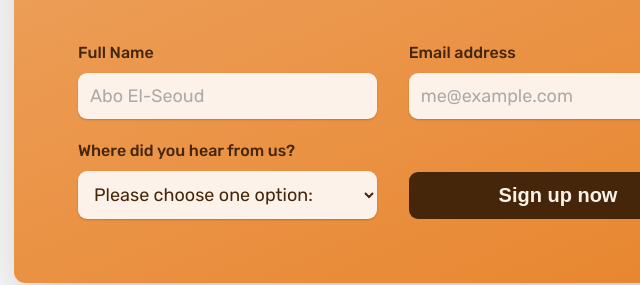
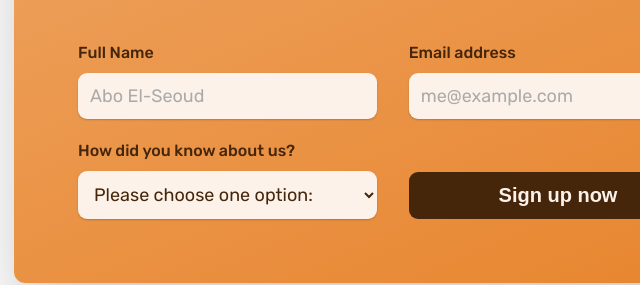
Before and after one commit to MAES-Pyramids/Omnifood-Course-FrontEnd, a plain HTML site: page index.html in a window 1280 px wide. Shown: the part 6989-7274 px from the top of the page, 58-698 px from the left. Drawn offline with nearby package versions, Linux system fonts and the light colour scheme; some packages are replaced by stand-ins of ours; a script that the page names is missing.

Commit message:
small change for mohsen

```diff
--- a/index.html
+++ b/index.html
@@ -689,7 +689,7 @@
                   />
                 </div>
                 <div>
-                  <label for="select">Where did you hear from us?</label>
+                  <label for="select">How did you know about us?</label>
                   <select id="select" name="select-where" required>
                     <option value="">Please choose one option:</option>
                     <option value="friends">Friends and family</option>
```
